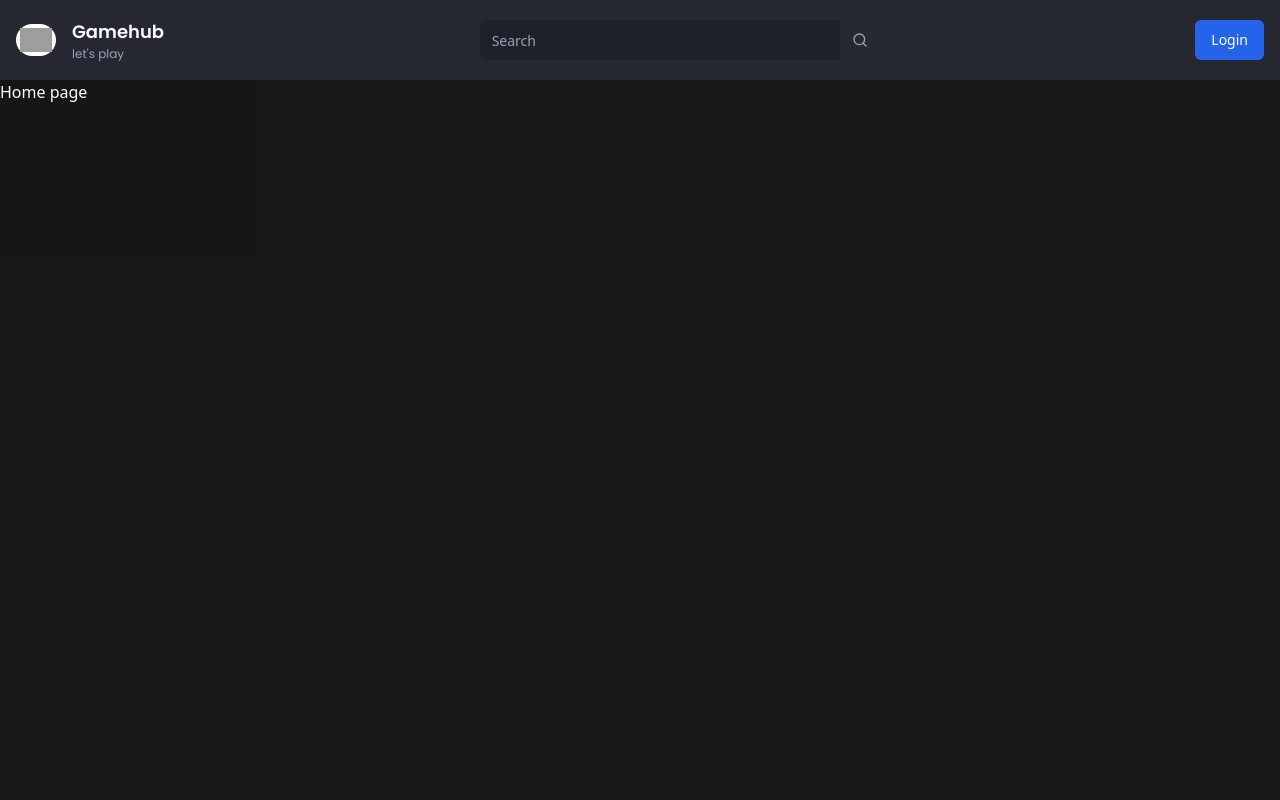
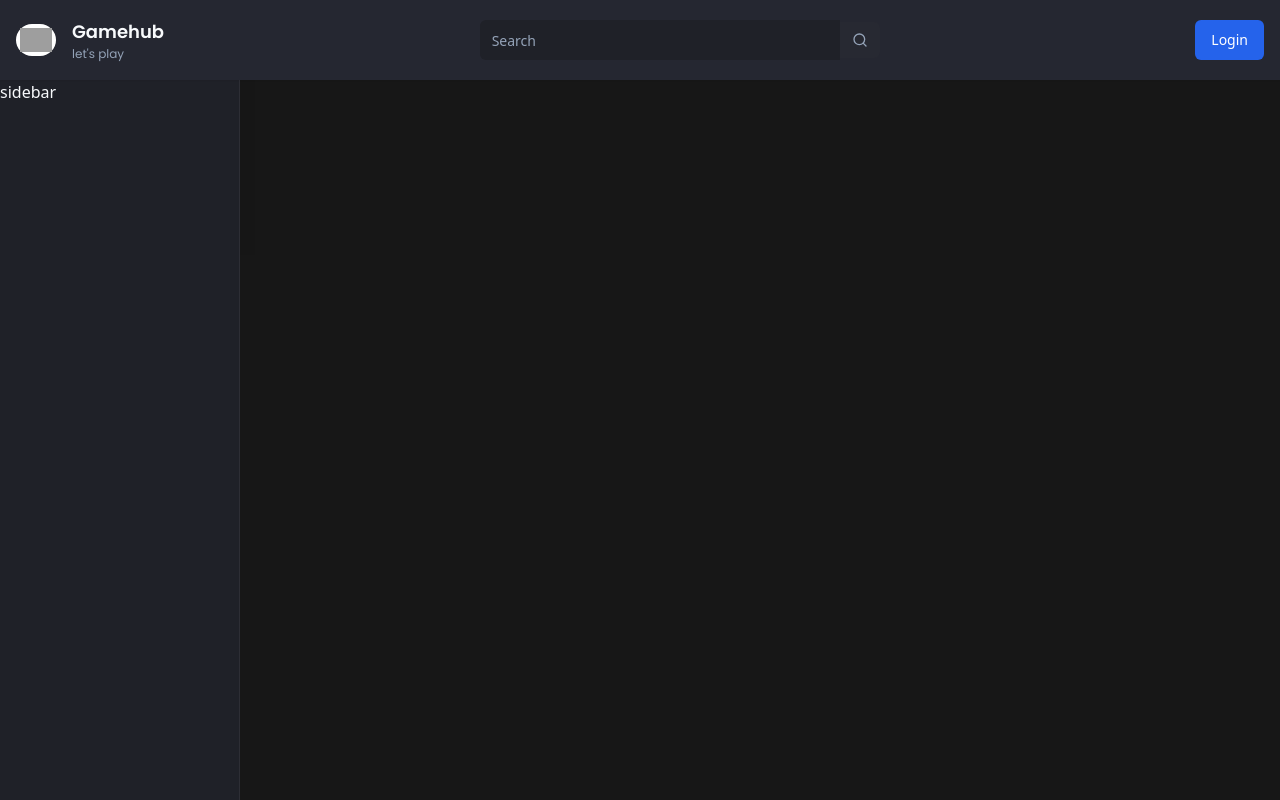
Before and after one commit to JahangeerAnsari/stream-app, a Next.js app: page / in a window 1280 px wide. Built offline with nearby package versions, Linux system fonts and the light colour scheme; no server answers; grey boxes are pictures that could not be loaded.

Commit message:
how to inject server component inot client component

```diff
--- /dev/null
+++ b/app/(browse)/_components/sidebar/index.tsx
@@ -0,0 +1,9 @@
+import { Wrapper } from "./wrapper"
+
+export const Sidebar = () => {
+    // wrapper will be client comp
+    // sidebar will be server comp i will inject server comp into clinet comp
+    return <Wrapper>
+          sidebar
+    </Wrapper>;
+}
--- /dev/null
+++ b/app/(browse)/_components/sidebar/wrapper.tsx
@@ -0,0 +1,12 @@
+interface WrapperProps {
+  children: React.ReactNode;
+}
+export const Wrapper = ({ children }: WrapperProps) => {
+  return (
+    <aside
+      className="fixed left-0 flex flex-col w-60 h-full bg-background border-r
+    border-[#2D2E35] z-35" >
+      {children}
+    </aside>
+  );
+};
--- a/app/(browse)/layout.tsx
+++ b/app/(browse)/layout.tsx
@@ -1,10 +1,13 @@
 import { Navbar } from "./_components/navbar";
+import { Sidebar } from "./_components/sidebar";
 
 const BrowseLayout = ({ children }: { children: React.ReactNode; }) => {
     return (
         <>
         <Navbar/>
-        <div className="flex h-full pt-20">
+            <div className="flex h-full pt-20">
+                {/*  ṣidebar*/}
+                <Sidebar/>
             {children}
         </div>
         </>
```
